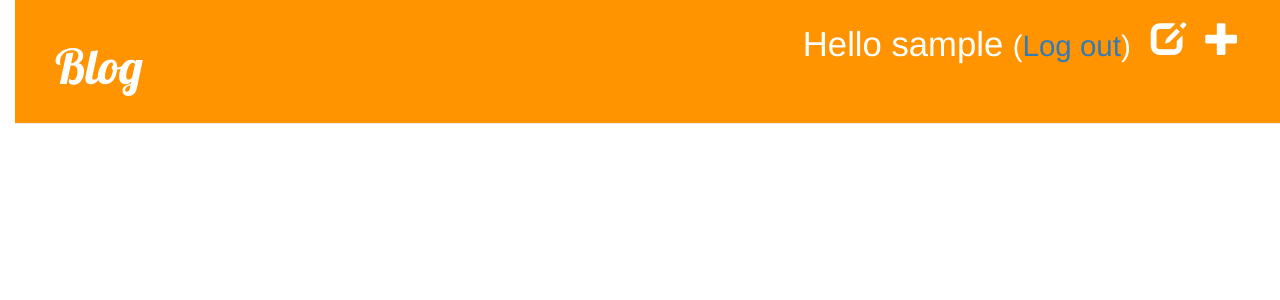
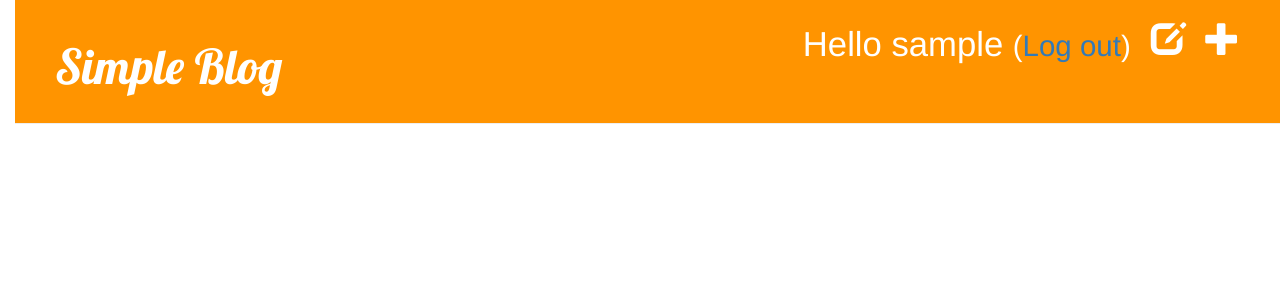
Before and after one commit to HuiHyeon/my-first-blog, a Django app: a page that uses blog/templates/blog/base.html in a window 1280 px wide. Shown: the top 300 px of the page. Run offline with Django 3.2, Linux system fonts and the light colour scheme; the visitor is signed in with stand-in values (Sample User, id 1); data that the repository does not hold is empty; some libraries are stand-ins or nearby versions.

Commit message:
Rename Django Girls Blog to Simple Blog

```diff
--- a/blog/templates/blog/base.html
+++ b/blog/templates/blog/base.html
@@ -1,7 +1,7 @@
 {% load static %}
 <html>
     <head>
-        <title>Blog</title>
+        <title>Simple Blog</title>
         <link rel="stylesheet" href="//maxcdn.bootstrapcdn.com/bootstrap/3.2.0/css/bootstrap.min.css">
         <link rel="stylesheet" href="//maxcdn.bootstrapcdn.com/bootstrap/3.2.0/css/bootstrap-theme.min.css">
         <link href='//fonts.googleapis.com/css?family=Lobster&subset=latin,latin-ext' rel='stylesheet' type='text/css'>
@@ -18,7 +18,7 @@
                     <a href="{% url 'login' %}" class="top-menu"><span class="glyphicon glyphicon-lock"></span></a>
                 {% endif %}
 
-                <h1><a href="/">Blog</a></h1>
+                <h1><a href="/">Simple Blog</a></h1>
             </div>
             <div class="content container">
                 <div class="row">
```
